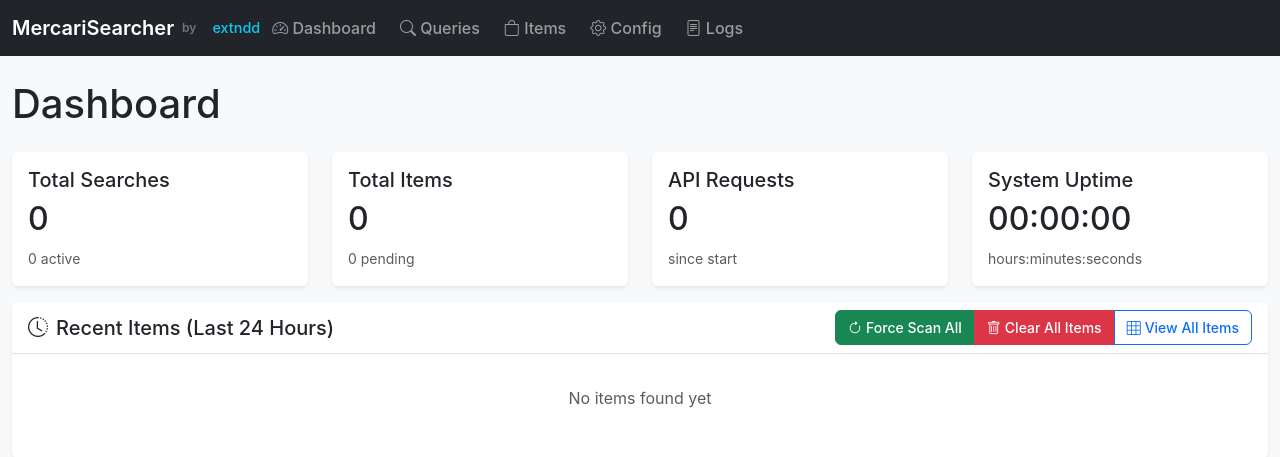
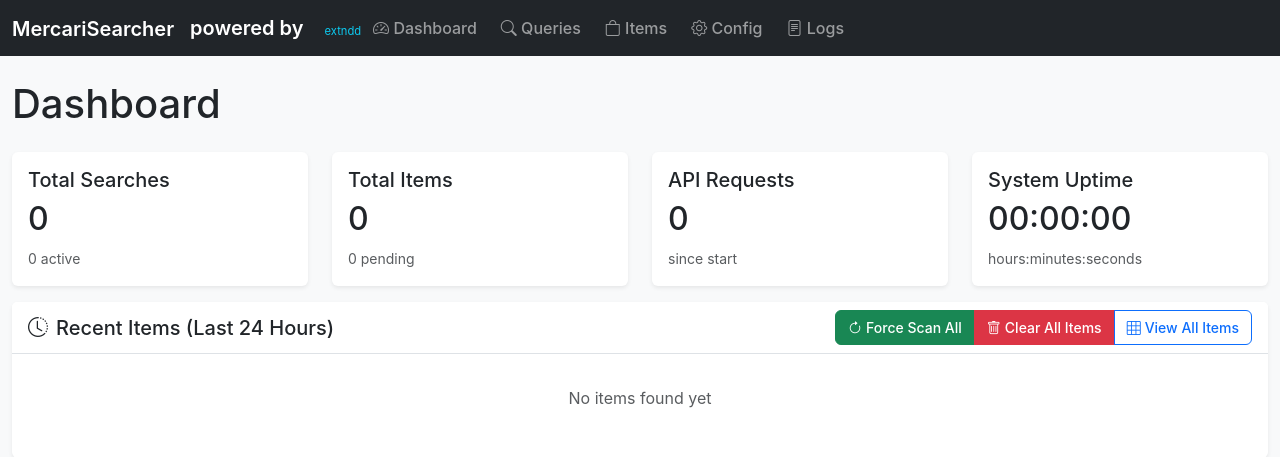
Before and after one commit to 2extndd/MRS, a Flask app: page / in a window 1280 px wide. Shown: the top 457 px of the page. Run offline with Flask 3, Linux system fonts and the light colour scheme; data that the repository does not hold is empty; some libraries are stand-ins or nearby versions.

Commit message:
fix: Header design - two lines, MercariSearcher / powered by extndd

```diff
--- a/web_ui_plugin/templates/base.html
+++ b/web_ui_plugin/templates/base.html
@@ -17,10 +17,9 @@
 <body>
     <nav class="navbar navbar-expand-lg navbar-dark bg-dark">
         <div class="container-fluid">
-            <a class="navbar-brand d-flex align-items-center gap-2" href="/">
-                <span style="font-size: 1.25rem; font-weight: 600;">MercariSearcher</span>
-                <span style="font-size: 0.75rem; color: #6c757d;">by</span>
-                <a href="https://t.me/extndd" target="_blank" class="text-decoration-none" style="color: #0dcaf0; font-size: 0.9rem; font-weight: 500;">extndd</a>
+            <a class="navbar-brand" href="/" style="line-height: 1.3;">
+                <div style="font-size: 1.25rem; font-weight: 600; margin-bottom: -2px;">MercariSearcher</div>
+                <div style="font-size: 0.7rem; color: #adb5bd;">powered by <a href="https://t.me/extndd" target="_blank" class="text-decoration-none" style="color: #0dcaf0;">extndd</a></div>
             </a>
             <button class="navbar-toggler" type="button" data-bs-toggle="collapse" data-bs-target="#navbarNav">
                 <span class="navbar-toggler-icon"></span>
```
